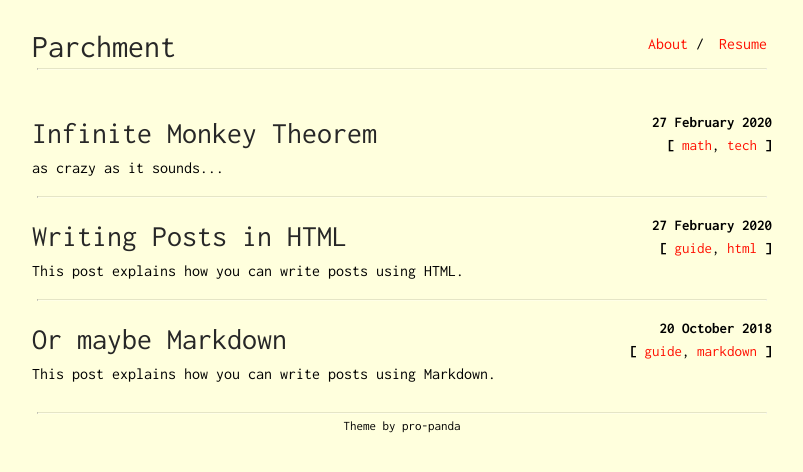
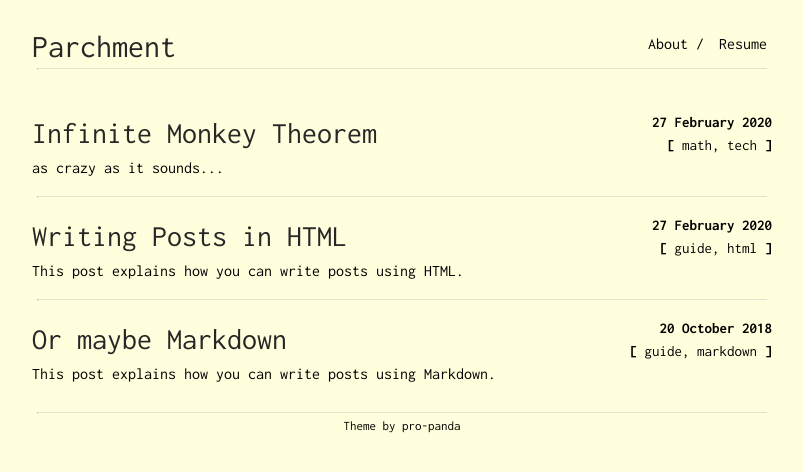
Before and after one commit to rhl-bthr/parchment, a Jekyll site: the page built from index.html, in a window 1280 px wide. Shown: the top 472 px of the page, without its empty margins (238-1041 px from the left). Built offline with Jekyll 4.4.1, drawn with Linux system fonts in a browser that asks for light colours.

Commit message:
Fix #32; Accent color now in _config.yml

```diff
--- a/_config.yml
+++ b/_config.yml
@@ -4,6 +4,9 @@ subtitle: The life of a frustrated engineer
 
 url: "https://pro-panda.github.io"
 baseurl: "/parchment"
+
+colors:
+    accent: '#000'
 
 footer_only_homepage: true
 footer_url: "https://github.com/pro-panda"
--- a/css/main.scss
+++ b/css/main.scss
@@ -3,7 +3,7 @@
 ---
 // Customization Variables
 
-$accent: #FF0F00;
+$accent: {{site.colors.accent}};
 
 $max-width: 740px;
 $med-width: 600px;
```
